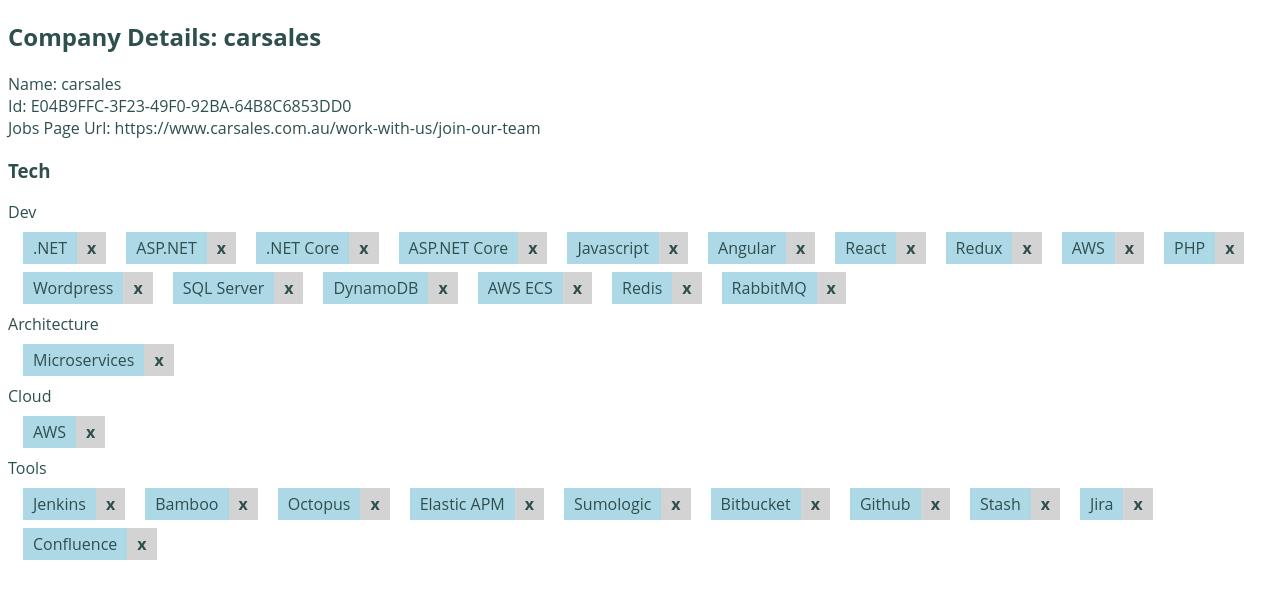
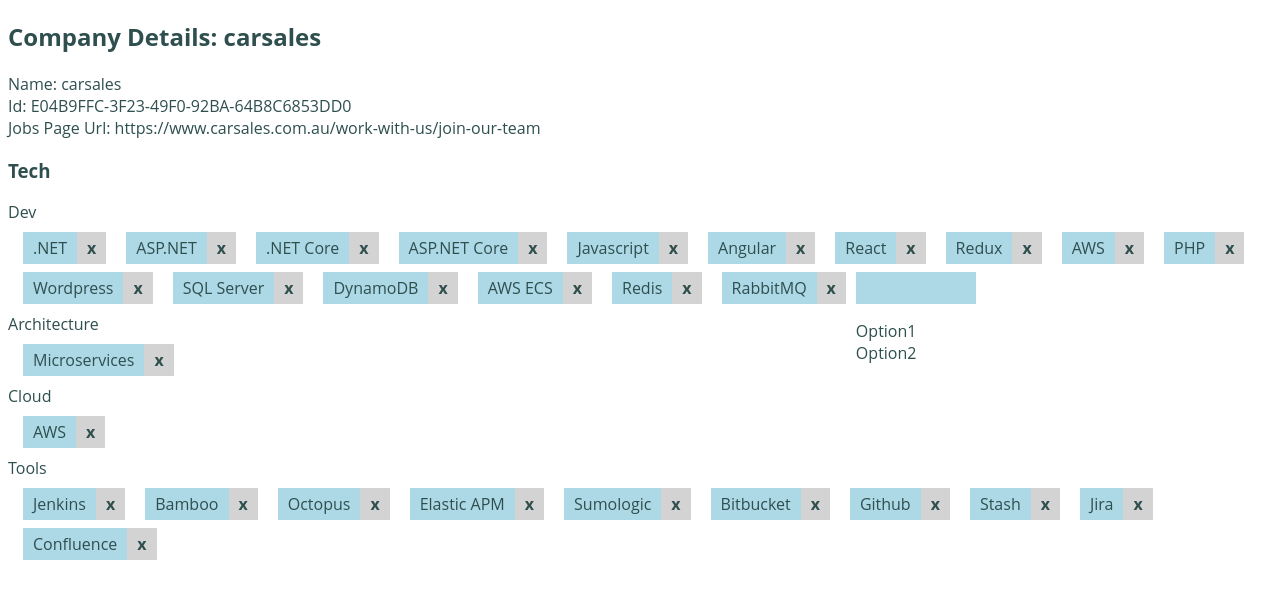
Before and after one commit to jameschristou/react-autocomplete-tags-input, a React app: page /companies/1 in a window 1280 px wide. Both pictures are taken after a click on the element 640 px from the left and 268 px from the top of the page. Built offline with nearby package versions, Linux system fonts and the light colour scheme.

Commit message:
Lining up autocomplete drop down as user types entry

```diff
--- a/src/components/AutoCompleteTextBox.js
+++ b/src/components/AutoCompleteTextBox.js
@@ -1,6 +1,6 @@
 import '../sass/autoCompleteTextbox.scss';
 
-import React, {useState} from "react";
+import React, {useState, useRef, useEffect} from "react";
 
 const AutoCompleteTextBox = ({label, items, updateListHandler}) => {
   const [isAddingNewItem, setIsAddingNewItem] = useState(false);
@@ -19,10 +19,14 @@
     setIsAddingNewItem(true);
   };
 
+  const newItemUpdatedEventHandler = (evnt) => {
+    console.log('Adding new item');
+  }
+
   return (
     <div className="autocompleteTextBox">
       <label className="autocompleteTextBox__label">{label}</label>
-      <div className="autocompleteTextBox__items" onClick={event => startAddingNewItemHandler()}>
+      <div className="autocompleteTextBox__items" onClick={evnt => startAddingNewItemHandler()}>
         {items.map(
           (item, index) => {
             return (
@@ -30,7 +34,9 @@
             );
           }
         )}
-        <div className="autocompleteTextBoxNewItem" contentEditable="true"></div>
+        {isAddingNewItem &&
+          <NewItem />
+        }
       </div>
     </div>
   );
@@ -47,4 +53,28 @@
   );
 }
 
+const NewItem = () => {
+  const txtBoxRef = useRef(null);
+
+  useEffect(() => {
+    txtBoxRef.current.focus();
+  }, [txtBoxRef]);
+
+  const newItemUpdatedEventHandler = () => {
+    console.log('Typing new item');
+  }
+
+  const showAutoCompleteList = true;
+
+  return (
+    <div className="autocompleteTextBoxNewItem">
+      <div ref={txtBoxRef} className="autocompleteTextBoxNewItem__text" contentEditable="true" onInput={evnt => newItemUpdatedEventHandler(evnt)}></div>
+      <ul className={`autocompleteTextBoxNewItem__list${showAutoCompleteList ? '' : ' hidden'}`}>
+        <li className="autocompleteTextBoxNewItem__listitem">Option1</li>
+        <li className="autocompleteTextBoxNewItem__listitem">Option2</li>
+      </ul>
+    </div>
+  );
+}
+
 export default AutoCompleteTextBox;
--- a/src/sass/autoCompleteTextbox.scss
+++ b/src/sass/autoCompleteTextbox.scss
@@ -35,10 +35,28 @@
 
     .autocompleteTextBoxNewItem{
         display:inline-block;
-        min-width:30px;
+        position: relative;
 
-        &:focus{
-            outline: none;
+        &__text{
+            display:inline-block;
+            min-width:100px;
+            padding: 5px 10px;
+
+            &:focus{
+                outline: none;
+                background-color: lightblue;
+            }
+        }
+
+        &__list{
+            list-style-type: none;
+            padding:0;
+            position:absolute;
+            width:100%;
         }
     }
+
+    .hidden{
+        display:none;
+    }
 }
```
